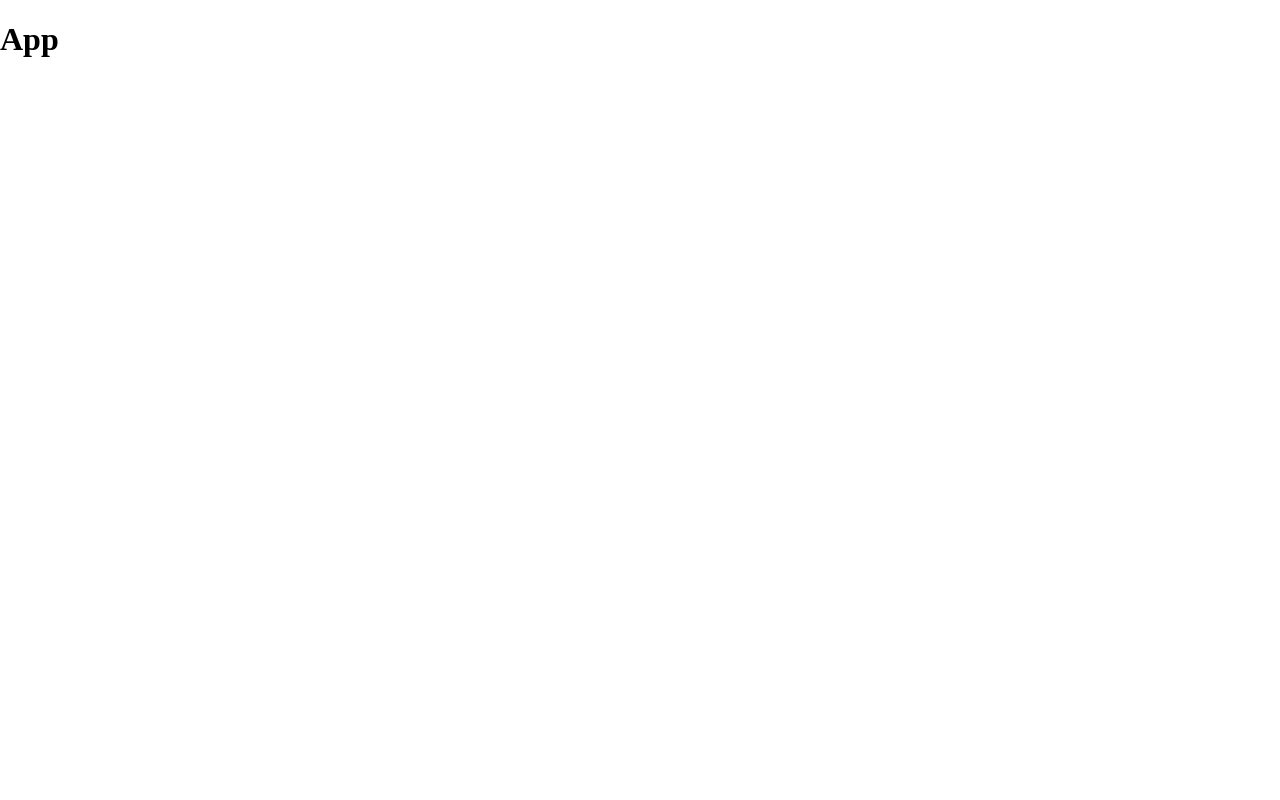
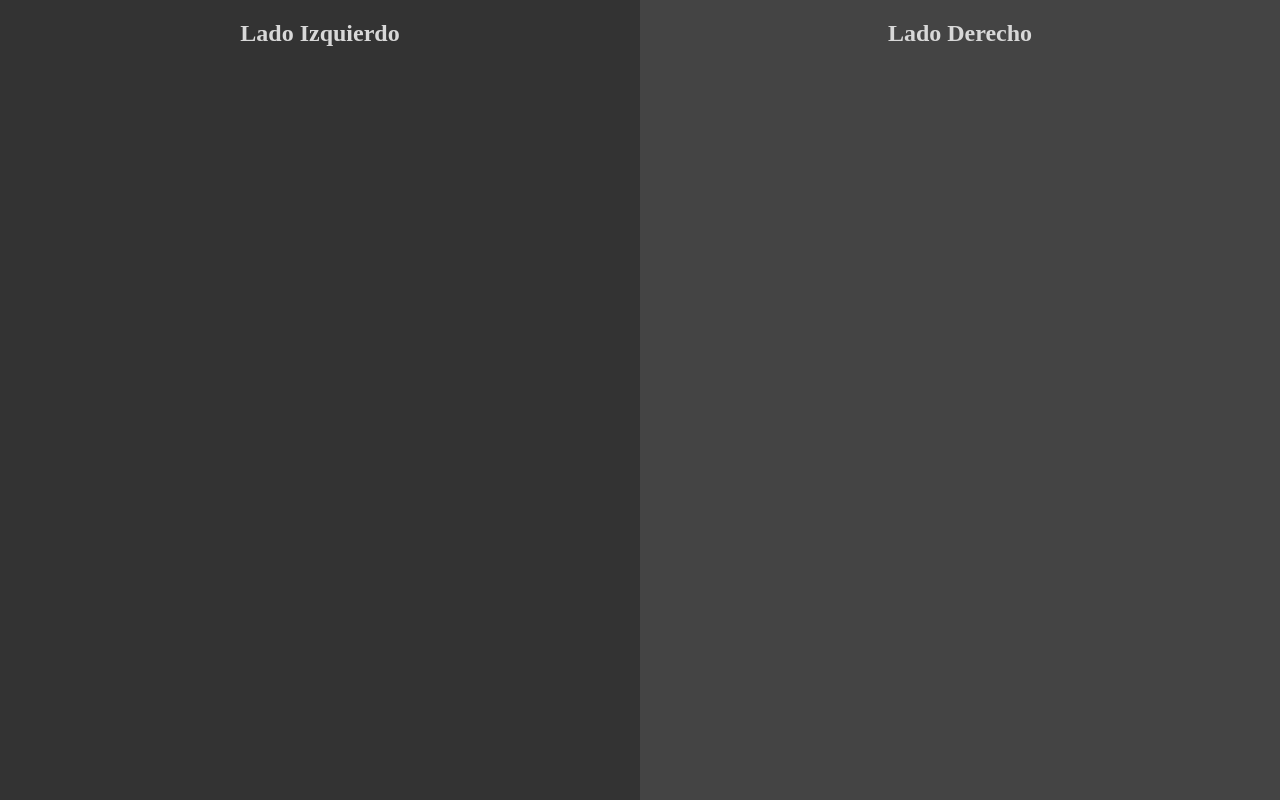
Before and after one commit to warderer/react-avanzado-g21, a React (Vite) app in the folder 02-react-context/: page / in a window 1280 px wide. Built offline with nearby package versions, Linux system fonts and the light colour scheme.

Commit message:
✨ Pagina Home basica

```diff
--- a/02-react-context/src/App.jsx
+++ b/02-react-context/src/App.jsx
@@ -1,9 +1,10 @@
 import './App.css'
+import Home from './pages/Home'
 
 function App () {
   return (
     <>
-      <h1>App</h1>
+      <Home />
     </>
   )
 }
--- /dev/null
+++ b/02-react-context/src/pages/Home/Home.jsx
@@ -0,0 +1,16 @@
+import './home.css'
+
+const Home = () => {
+  return (
+    <div className='home-container'>
+      <div className='izquierdo'>
+        <h2>Lado Izquierdo</h2>
+      </div>
+
+      <div className='derecho'>
+        <h2>Lado Derecho</h2>
+      </div>
+    </div>
+  )
+}
+export default Home
--- /dev/null
+++ b/02-react-context/src/pages/Home/home.css
@@ -0,0 +1,18 @@
+.home-container {
+    display: flex;
+    justify-content: space-between;
+    height: 100%;
+    min-height:100vh;
+    color: #d8d8d8;
+    text-align: center;
+  }
+
+  .izquierdo {
+    background-color: #333333;
+    width: 50%;
+  }
+
+  .derecho {
+    background-color: #444444;
+    width: 50%;
+  }
--- /dev/null
+++ b/02-react-context/src/pages/Home/index.js
@@ -0,0 +1,5 @@
+import Home from './Home'
+
+export default Home
+
+// export { default as Home } from './Home'
```
